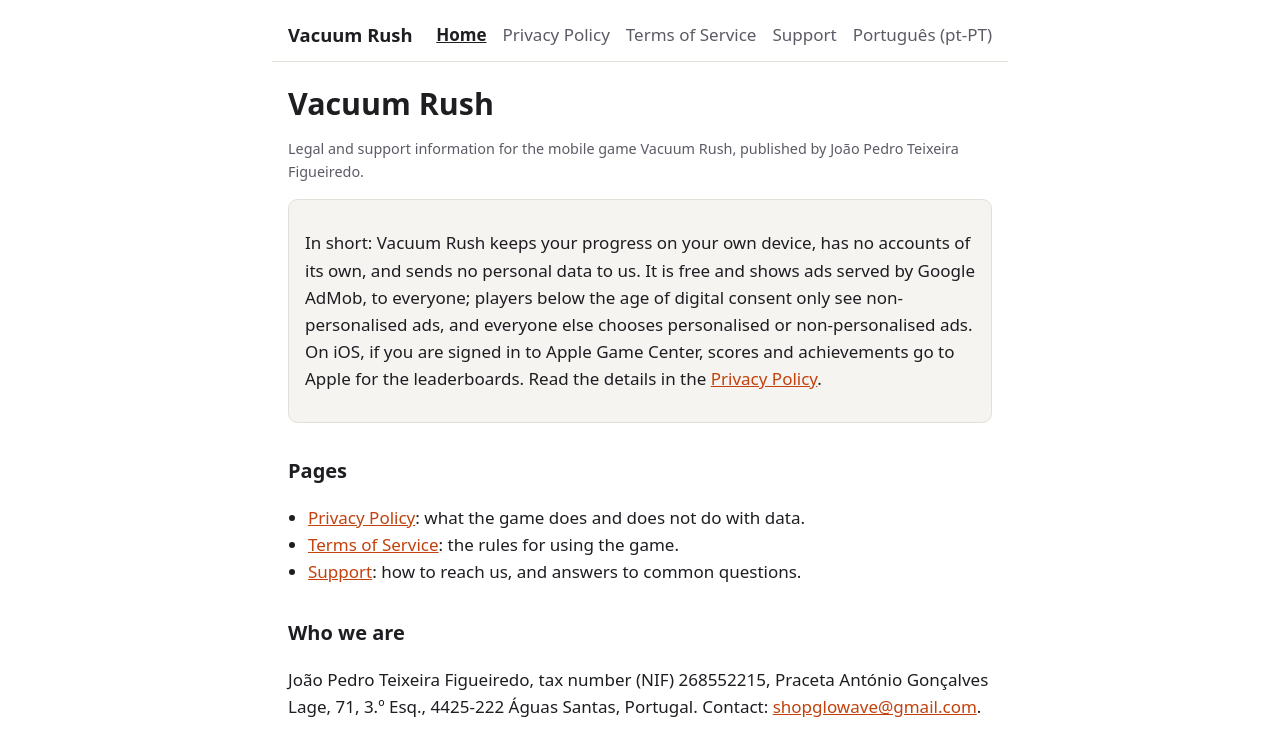
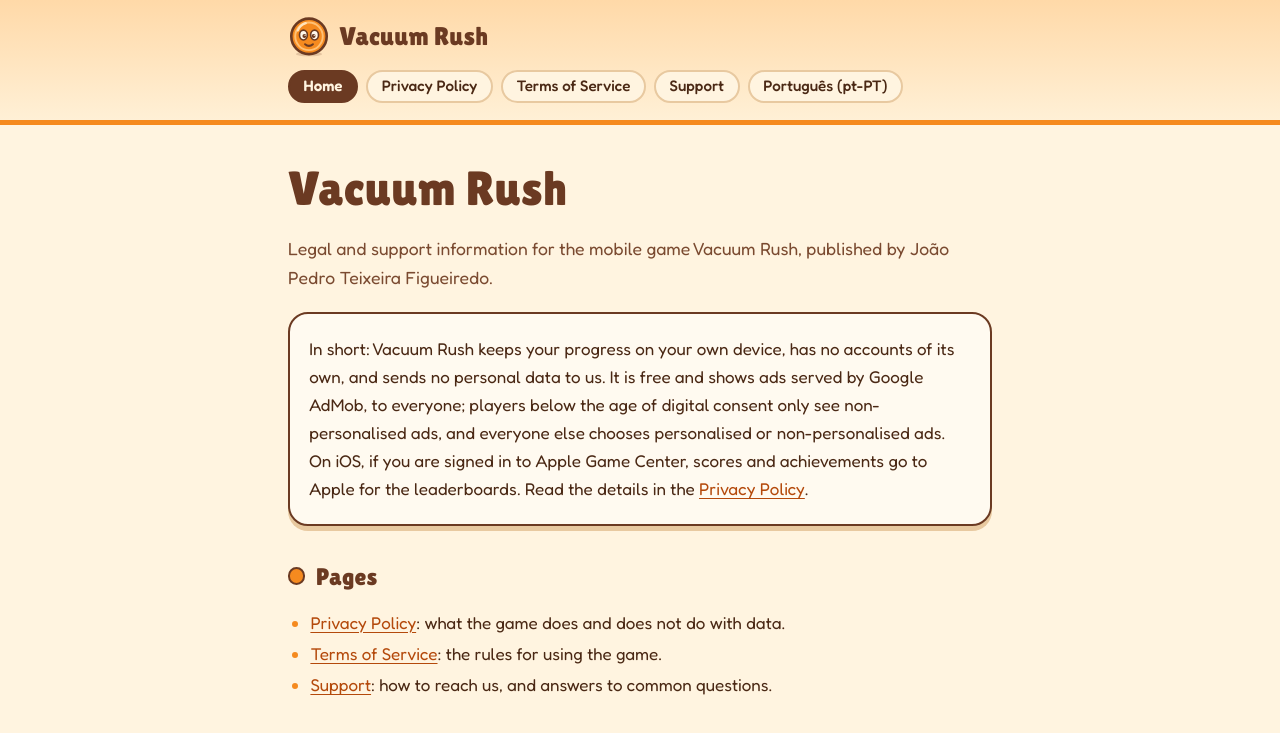
Before and after one commit to JukerPt/JukerPt.github.io, a plain HTML site: page index.html in a window 1280 px wide. Shown: the top 733 px of the page. Drawn offline with Linux system fonts and the light colour scheme.

Commit message:
Site restyle: game fonts (OFL, self-hosted), logo, dark mode; legal text unchanged
Co-Authored-By: Claude Opus 5.5 <noreply@anthropic.com>

```diff
--- a/index.html
+++ b/index.html
@@ -5,11 +5,11 @@
 <meta name="viewport" content="width=device-width, initial-scale=1">
 <meta name="description" content="Vacuum Rush legal and support pages">
 <title>Vacuum Rush</title>
-<link rel="stylesheet" href="style.css">
+<link rel="stylesheet" href="style.css"><link rel="icon" href="favicon.svg" type="image/svg+xml">
 </head>
-<body>
+<body class="home">
 <header>
-<a class="brand" href="index.html">Vacuum Rush</a>
+<a class="brand" href="index.html"><img src="logo.svg" alt="" width="42" height="42">Vacuum Rush</a>
 <nav><a href="index.html" aria-current="page">Home</a><a href="privacy.html">Privacy Policy</a><a href="terms.html">Terms of Service</a><a href="support.html">Support</a><a href="pt/index.html" hreflang="pt-PT" lang="pt-PT">Português (pt-PT)</a></nav>
 </header>
 <main>
--- a/style.css
+++ b/style.css
@@ -1,24 +1,58 @@
-:root{--bg:#ffffff;--fg:#1d1d22;--muted:#5b5b66;--accent:#c2410c;--card:#f6f4f1;--line:#e3dfd8}
-@media (prefers-color-scheme:dark){:root{--bg:#16161a;--fg:#ececf1;--muted:#a0a0ad;--accent:#fb923c;--card:#202026;--line:#34343c}}
+/* Vacuum Rush legal site. Toy-box look. Fonts: Lilita One + Fredoka, self-hosted (SIL OFL 1.1, see fonts/). No external requests. */
+@font-face{font-family:"Lilita One";src:url(fonts/LilitaOne-Regular.woff2) format("woff2");font-weight:400;font-style:normal;font-display:swap}
+@font-face{font-family:"Fredoka";src:url(fonts/Fredoka-Variable.woff2) format("woff2");font-weight:300 700;font-style:normal;font-display:swap}
+:root{color-scheme:light dark;--bg:#fff4e0;--fg:#4a2814;--muted:#7a4a30;--accent:#b4490b;--accent-hover:#8a3400;--card:#fffaf0;--line:#e8c9a0;--ink:#6b3a22;--orange:#f58a1f;--band1:#ffd9a8;--band2:#fff0d6;--pill:#fff4e0;--pill-on-bg:#6b3a22;--pill-on-fg:#fff4e0;--shadow:#e8c9a0;--focus:#1f5fbf;
+--display:"Lilita One","Arial Rounded MT Bold","Trebuchet MS",system-ui,sans-serif;--body:"Fredoka",ui-rounded,"Nunito","Segoe UI",system-ui,-apple-system,sans-serif}
+@media (prefers-color-scheme:dark){:root{--bg:#2a1a12;--fg:#fbebd5;--muted:#dcc3a8;--accent:#ffa64d;--accent-hover:#ffc58a;--card:#38241a;--line:#5f3f2d;--ink:#fbebd5;--orange:#f58a1f;--band1:#4a2c1d;--band2:#2f1d14;--pill:#38241a;--pill-on-bg:#ffa64d;--pill-on-fg:#2a1a12;--shadow:#1d110b;--focus:#8ab8ff}}
 *{box-sizing:border-box}
-html{-webkit-text-size-adjust:100%}
-body{margin:0;background:var(--bg);color:var(--fg);font:17px/1.6 system-ui,-apple-system,"Segoe UI",Roboto,sans-serif}
-header,main,footer{max-width:46rem;margin:0 auto;padding:0 1rem}
-header{padding-top:1.25rem;padding-bottom:.75rem;display:flex;flex-wrap:wrap;gap:.5rem 1.25rem;align-items:center;justify-content:space-between;border-bottom:1px solid var(--line)}
-.brand{font-weight:700;font-size:1.15rem;color:var(--fg);text-decoration:none}
-nav{display:flex;flex-wrap:wrap;gap:.25rem 1rem}
-nav a{color:var(--muted);text-decoration:none}
-nav a[aria-current=page]{color:var(--fg);font-weight:600;text-decoration:underline}
-nav a:hover,nav a:focus{color:var(--accent)}
-a{color:var(--accent)}
-h1{font-size:1.9rem;line-height:1.2;margin:1.5rem 0 .5rem}
-h2{font-size:1.25rem;margin:2rem 0 .5rem}
-.meta{color:var(--muted);font-size:.9rem}
-.card{background:var(--card);border:1px solid var(--line);border-radius:.6rem;padding:.75rem 1rem;margin:1rem 0}
-table{border-collapse:collapse;width:100%;font-size:.95rem}
-th,td{border:1px solid var(--line);padding:.4rem .6rem;text-align:left;vertical-align:top}
-th{background:var(--card)}
-ul{padding-left:1.25rem}
-footer{color:var(--muted);font-size:.85rem;padding-top:1.5rem;padding-bottom:2.5rem;margin-top:2.5rem;border-top:1px solid var(--line)}
+html{-webkit-text-size-adjust:100%;scroll-behavior:smooth}
+body{margin:0;background:var(--bg);color:var(--fg);font:400 17px/1.65 var(--body);overflow-wrap:break-word}
+header,main,footer{max-width:46rem;margin:0 auto;padding-left:1rem;padding-right:1rem}
+header{max-width:none;padding:1rem max(1rem,calc((100% - 46rem)/2 + 1rem)) 1.1rem;display:flex;flex-wrap:wrap;gap:.75rem 1.25rem;align-items:center;justify-content:space-between;background:linear-gradient(180deg,var(--band1),var(--band2));border-bottom:5px solid var(--orange)}
+.brand{display:inline-flex;align-items:center;gap:.6rem;font:400 1.6rem/1 var(--display);letter-spacing:.01em;color:var(--ink);text-decoration:none}
+.brand img{width:2.6rem;height:2.6rem;flex:none;display:block}
+.brand:hover{color:var(--accent-hover)}
+nav{display:flex;flex-wrap:wrap;gap:.4rem .5rem}
+nav a{color:var(--fg);background:var(--pill);border:2px solid var(--line);border-radius:999px;padding:.2rem .85rem;text-decoration:none;font-weight:500;font-size:.95rem;line-height:1.5}
+nav a:hover{border-color:var(--orange);color:var(--accent-hover)}
+nav a[aria-current=page]{background:var(--pill-on-bg);color:var(--pill-on-fg);border-color:var(--pill-on-bg);font-weight:600}
+nav a[aria-current=page]:hover{color:var(--pill-on-fg)}
+a{color:var(--accent);text-underline-offset:.15em}
+a:hover{color:var(--accent-hover)}
+a:focus-visible,summary:focus-visible{outline:3px solid var(--focus);outline-offset:3px;border-radius:.4rem}
+nav a:focus-visible,.brand:focus-visible{border-radius:999px}
+main{padding-top:.5rem;padding-bottom:1rem}
+h1,h2{font-family:var(--display);font-weight:400;color:var(--ink);letter-spacing:.01em}
+h1{font-size:2.4rem;line-height:1.15;margin:1.75rem 0 .5rem}
+h2{font-size:1.5rem;line-height:1.25;margin:2.25rem 0 .5rem}
+h2::before{content:"";display:inline-block;width:.55em;height:.55em;margin-right:.45em;border-radius:50%;background:var(--orange);border:.12em solid var(--ink);vertical-align:.02em}
+.home h1{font-size:3rem}
+.meta{color:var(--muted);font-size:.95rem}
+.home .meta{font-size:1.1rem}
+.card{background:var(--card);border:2px solid var(--ink);border-radius:1.25rem;padding:.9rem 1.2rem;margin:1.25rem 0;box-shadow:0 5px 0 var(--shadow)}
+.card p{margin:.4rem 0}
+table{border-collapse:separate;border-spacing:0;width:100%;font-size:.95rem;border:2px solid var(--line);border-radius:1rem;overflow:hidden;margin:1rem 0}
+th,td{overflow-wrap:anywhere;border-bottom:1px solid var(--line);border-right:1px solid var(--line);padding:.5rem .7rem;text-align:left;vertical-align:top}
+th:last-child,td:last-child{border-right:0}
+tr:last-child>td{border-bottom:0}
+th{background:var(--band1);color:var(--fg);font-weight:600}
+ul,ol{padding-left:1.4rem}
+li{margin:.2rem 0}
+li::marker{color:var(--orange)}
+hr{border:0;border-top:2px dashed var(--line);margin:2rem 0}
+footer{color:var(--muted);font-size:.88rem;padding-top:1.25rem;padding-bottom:2.5rem;margin-top:2.5rem;border-top:3px dotted var(--line)}
 footer a{color:var(--muted)}
-@media (max-width:30rem){h1{font-size:1.6rem}body{font-size:16px}}
+footer a:hover{color:var(--accent-hover)}
+@media (max-width:30rem){body{font-size:16px}h1{font-size:2rem}.home h1{font-size:2.4rem}h2{font-size:1.3rem}.brand{font-size:1.35rem}.brand img{width:2.2rem;height:2.2rem}.card{border-radius:1rem;padding:.75rem 1rem}}
+@media (prefers-reduced-motion:reduce){html{scroll-behavior:auto}}
+@media print{
+:root{--bg:#fff;--fg:#000;--muted:#333;--accent:#000;--ink:#000;--card:#fff;--line:#999;--band1:#fff;--band2:#fff}
+body{font-size:11pt;background:#fff}
+header{background:none;border-bottom:2px solid #000;padding:0 0 .5rem}
+nav{display:none}
+.card{box-shadow:none;border-width:1px}
+h2::before{display:none}
+a{text-decoration:underline}
+table,tr,.card{break-inside:avoid}
+footer{border-top:1px solid #000}
+}
```
Also changed, not shown: privacy.html (+2 -2 lines), pt/index.html (+3 -3 lines), pt/privacy.html (+2 -2 lines), pt/support.html (+2 -2 lines), pt/terms.html (+2 -2 lines), support.html (+2 -2 lines), terms.html (+2 -2 lines), favicon.svg (added), fonts/Fredoka-Variable.woff2 (added), fonts/LilitaOne-Regular.woff2 (added), fonts/OFL-Fredoka.txt (added), fonts/OFL-LilitaOne.txt (added), logo.svg (added).
